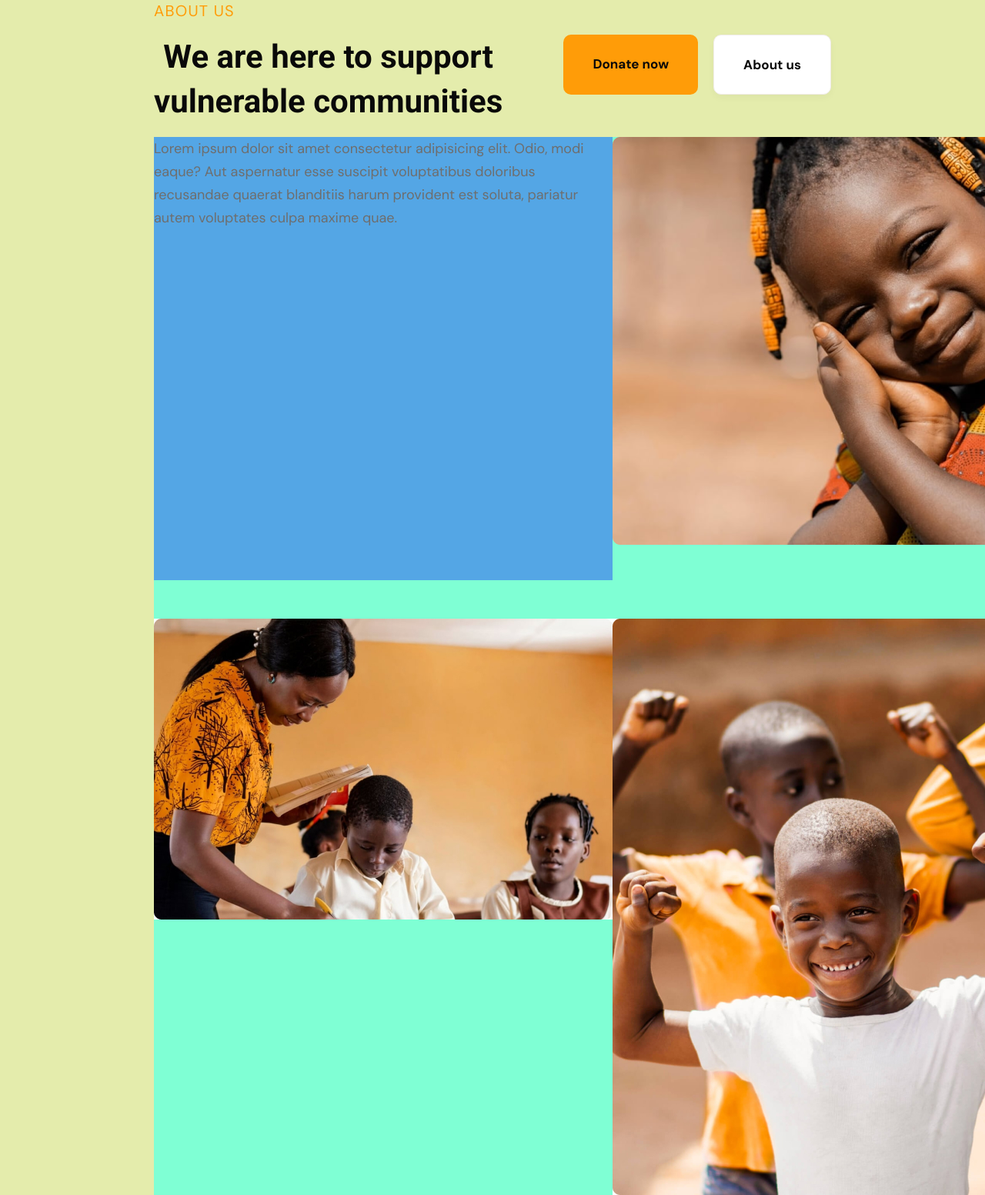
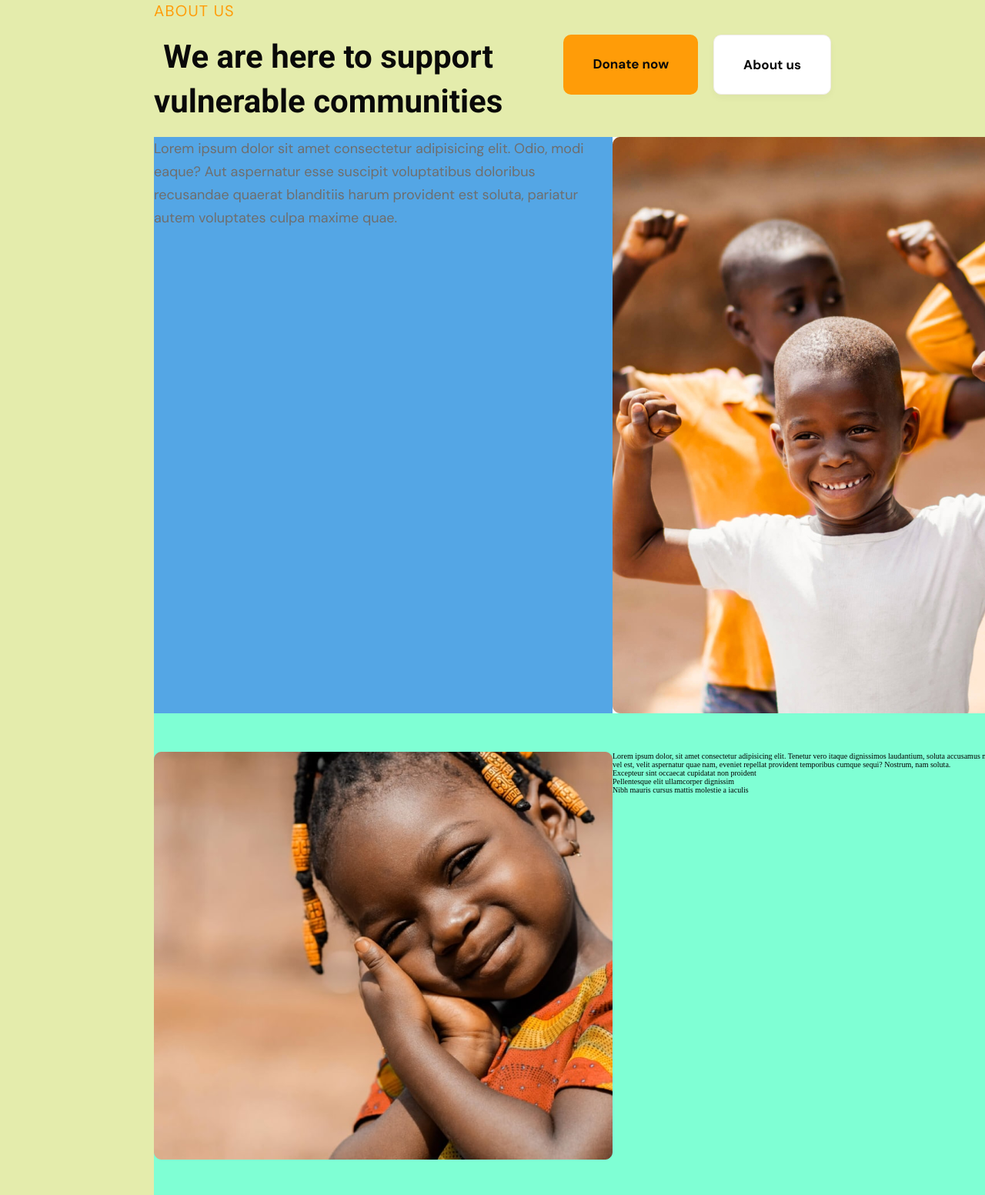
Before and after one commit to KSatulova/Philantropy, a plain HTML site: page index.html in a window 1280 px wide. Shown: the part 1303-2856 px from the top of the page at 77% size. Drawn offline with Linux system fonts and the light colour scheme.

Commit message:
html about section changes

```diff
--- a/index.html
+++ b/index.html
@@ -104,14 +104,14 @@
             <br />
             autem voluptates culpa maxime quae.
           </p>
-          <img class="grid__item-2" src="/images/about-1-png.png" alt="" />
-          <img class="grid__item-3" src="/images/about-2-png.jpg" alt="" />
-          <img class="grid__item-4" src="/images/about-3-png.jpg" alt="" />
+          <img class="grid__item-2" src="/images/about-3-png.jpg" alt="" />
+          <img class="grid__item-3" src="/images/about-1-png.png" alt="" />
+          <div>
             <p class="grid__item-5">
               Lorem ipsum dolor, sit amet consectetur adipisicing elit. Tenetur
               vero itaque dignissimos laudantium, soluta accusamus neque illum
-            quis nemo enim vel est, velit aspernatur quae nam, eveniet repellat
-            provident temporibus cumque sequi? Nostrum, nam soluta.
+              quis nemo enim vel est, velit aspernatur quae nam, eveniet
+              repellat provident temporibus cumque sequi? Nostrum, nam soluta.
             </p>
             <ul class="grid__item-6">
               <li>Excepteur sint occaecat cupidatat non proident</li>
@@ -119,6 +119,8 @@
               <li>Nibh mauris cursus mattis molestie a iaculis</li>
             </ul>
           </div>
+          <img class="grid__item-4" src="/images/about-2-png.jpg" alt="" />
+        </div>
       </div>
     </sectiom>
   </body>
```
Lines whose indentation alone changed are shown as unchanged.
